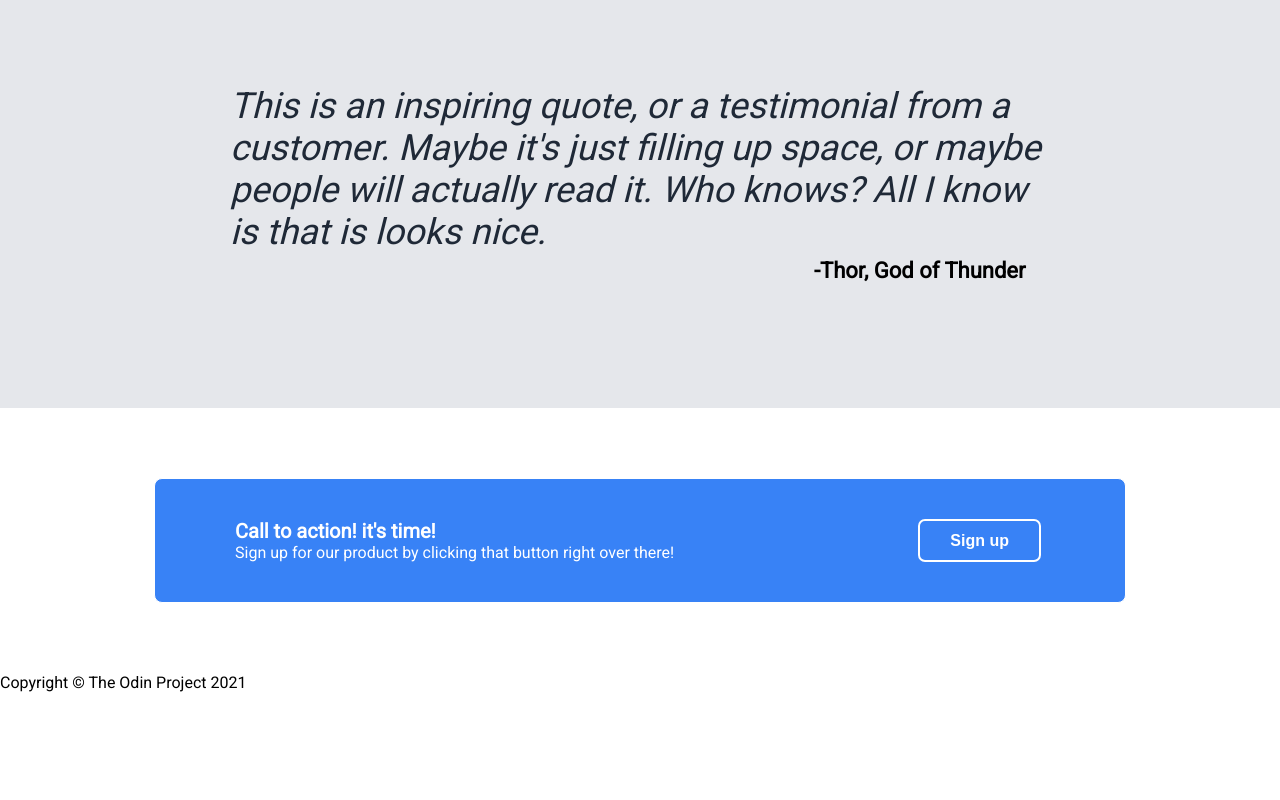
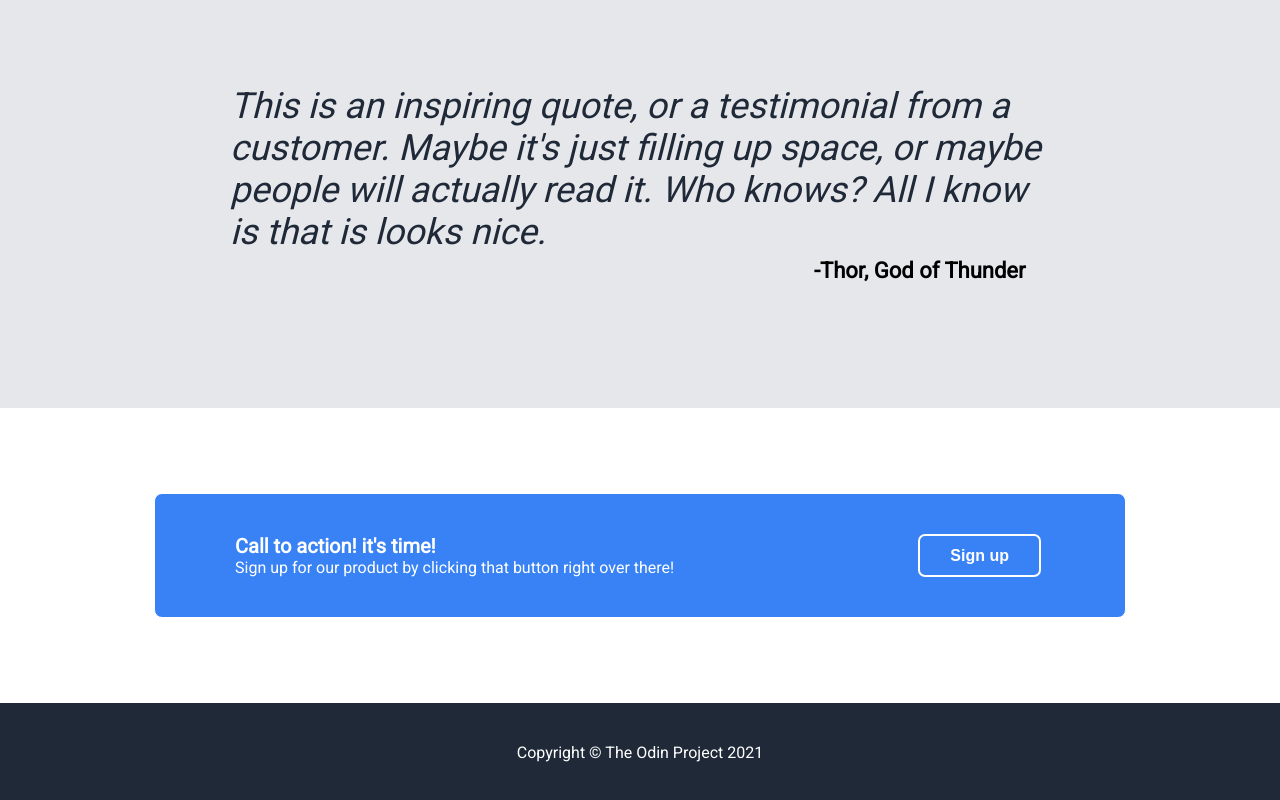
Before and after one commit to rozorb/landing_page, a plain HTML site: page index.html in a window 1280 px wide. Shown: the part 1120-1920 px from the top of the page. Before the commit the page ends 1812 px from the top, so only its background shows below. Drawn offline with Linux system fonts and the light colour scheme.

Commit message:
finished footer section

```diff
--- a/styles.css
+++ b/styles.css
@@ -148,7 +148,7 @@ button {
 }
 
 .bottom {
-    padding: 70px;
+    padding: 85px;
     display: flex;
     justify-content: center;
     align-items: center;
@@ -181,5 +181,11 @@ margin-left: 20px;
 }
 
 .footer {
+    padding: 40px;
+    background-color: #1F2937;
+    color: white;
+    display: flex;
+    justify-content: center;
+    align-items: center;
 
 }
```
